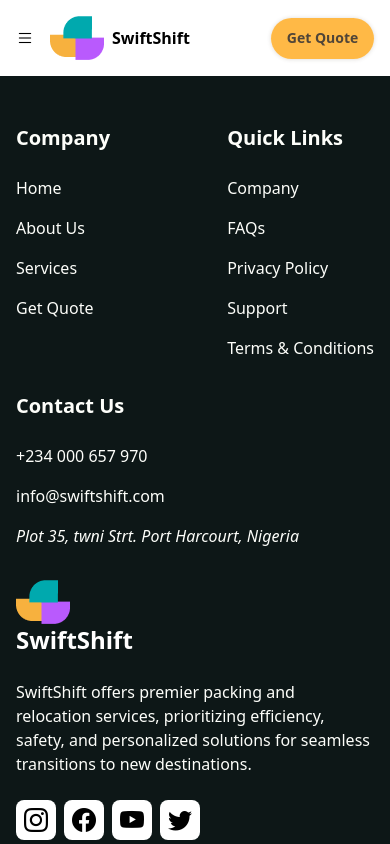
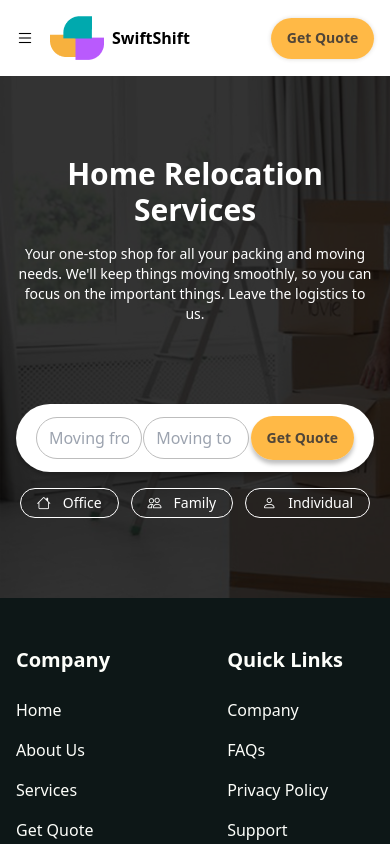
Before and after one commit to Nate-Soul/swiftshift, a Next.js app: page / in a window 390 px wide. Shown: the top 844 px of the page. Built offline with nearby package versions, Linux system fonts and the light colour scheme.

Commit message:
responsive hero section v1

```diff
--- a/src/app/page.tsx
+++ b/src/app/page.tsx
@@ -1,7 +1,9 @@
-
+import Hero from "@/components/sections/Hero";
 
 export default function Home() {
   return (
-    <></>
+    <>
+    <Hero/>
+    </>
   );
 }
--- a/src/components/sections/Hero.tsx
+++ b/src/components/sections/Hero.tsx
@@ -2,8 +2,36 @@ import Link from "next/link";
 
 const Hero = () => {
   return (
-    <section>
-      <div className="container">
+    <section className="relative bg-[url(/media/images/gallery/home-movers-sharjah-cover.jpg)] bg-no-repeat bg-cover py-20">
+      <div className="absolute top-0 left-0 w-full h-full bg-black bg-opacity-80"></div>
+      <div className="container max-w-6xl flex flex-col gap-y-20 items-center justify-center text-white relative">
+        <div className="hero-text text-center">
+          <h1 className="font-black font-inter text-3xl sm:text-4xl md:text-5xl lg:text-7xl mb-4">Home Relocation Services</h1>
+          <p className="text-sm sm:text-lg">
+            Your one-stop shop for all your packing and moving needs. We'll keep things moving smoothly, so you can focus on the important things. Leave the logistics to us.
+          </p>
+        </div>
+        <div className="flex flex-col gap-y-4 items-center justify-center w-full">
+          <div className="rounded-full bg-white py-3 px-5 w-full shadow-custom flex items-center justify-between">
+            <input type="text" placeholder="Moving from" className="border border-light-200 bg-transparent text-secondary-500 rounded-3xl px-3 py-2 sm:py-4 w-2/6 focus:outline-primary-500"/>
+            <input type="text" placeholder="Moving to" className="border border-light-200 bg-transparent text-secondary-500 rounded-3xl px-3 py-2 sm:py-4 w-2/6 focus:outline-primary-500"/>
+            <button className="btn btn-primary shadow-custom py-3 sm:py-4 lg:py-5 px-4 sm:px-8 lg:px-10 text-sm sm:text-lg">Get Quote</button>
+          </div>
+          <div className="flex flex-wrap sm:flex-nowrap items-center justify-center gap-3 sm:gap-5 lg:gap-6">
+            <div className="inline-flex justify-center items-center gap-x-3 text-sm md:text-lg border border-white py-1 sm:py-2 px-4 sm:px-8 rounded-3xl">
+              <span className="bi-house text-sm sm:text-lg md:text-2xl"></span>
+              Office
+            </div>
+            <div className="inline-flex justify-center items-center gap-x-3 text-sm md:text-lg border border-white py-1 sm:py-2 px-4 sm:px-8 rounded-3xl">
+              <span className="bi-people text-sm sm:text-lg md:text-2xl"></span>
+              Family
+            </div>
+            <div className="inline-flex justify-center items-center gap-x-3 text-sm md:text-lg border border-white py-1 sm:py-2 px-4 sm:px-8 rounded-3xl">
+              <span className="bi-person text-sm sm:text-lg md:text-2xl"></span>
+              Individual
+            </div>
+          </div>
+        </div>
       </div>
     </section>
   )
--- a/tailwind.config.ts
+++ b/tailwind.config.ts
@@ -23,6 +23,7 @@ const config: Config = {
         "secondary-500": "#0D1717",
         "light-50": "#FFFBF3",
         "light-100": "#FDFEFA",
+        "light-200": "#BDBDBD",
         "light-300": "#FFB48B",
         "light-400": "#DEBC82",
         "dark-300": "#8C7424",
```
Also changed, not shown: public/media/images/gallery/home-movers-sharjah-cover.jpg (added).
